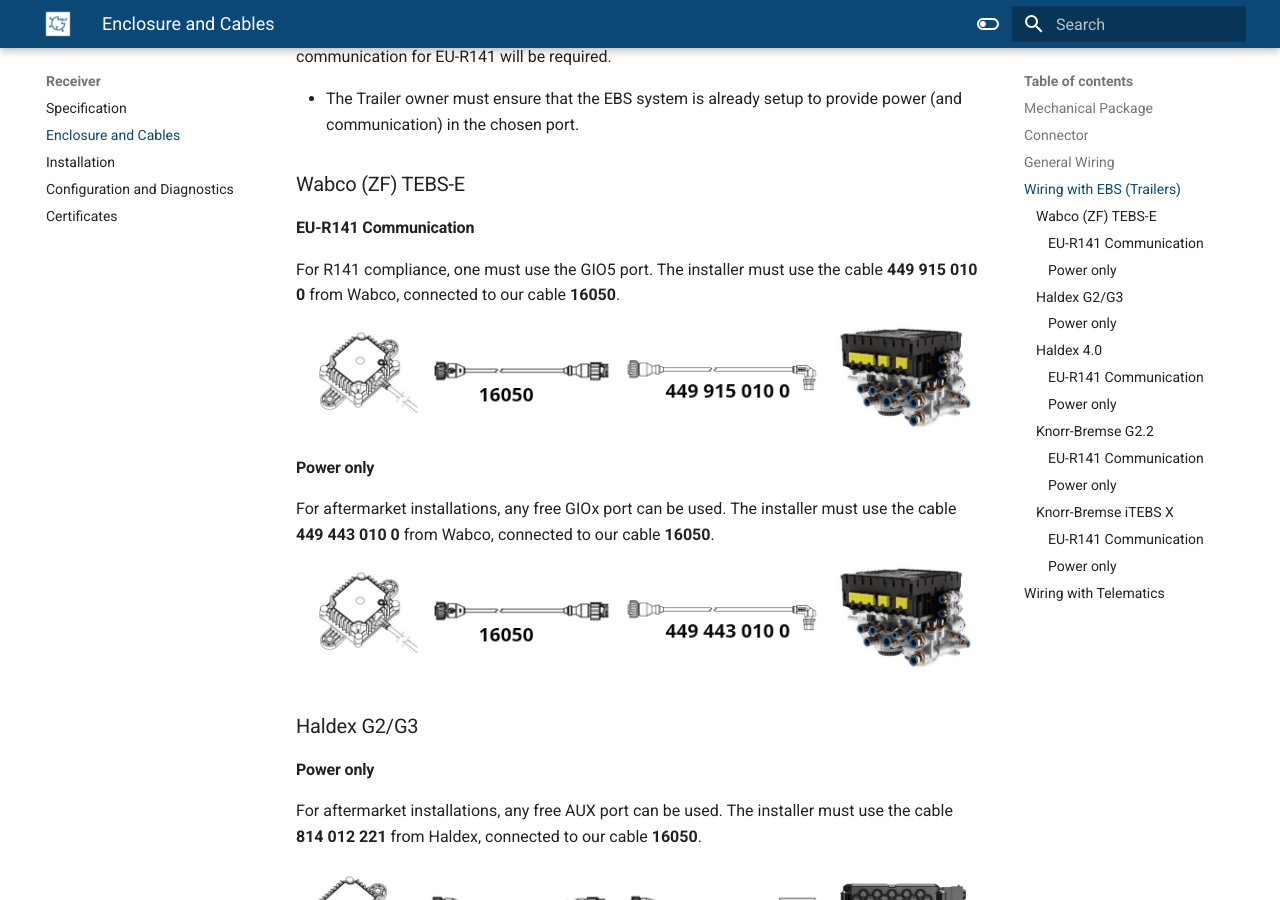
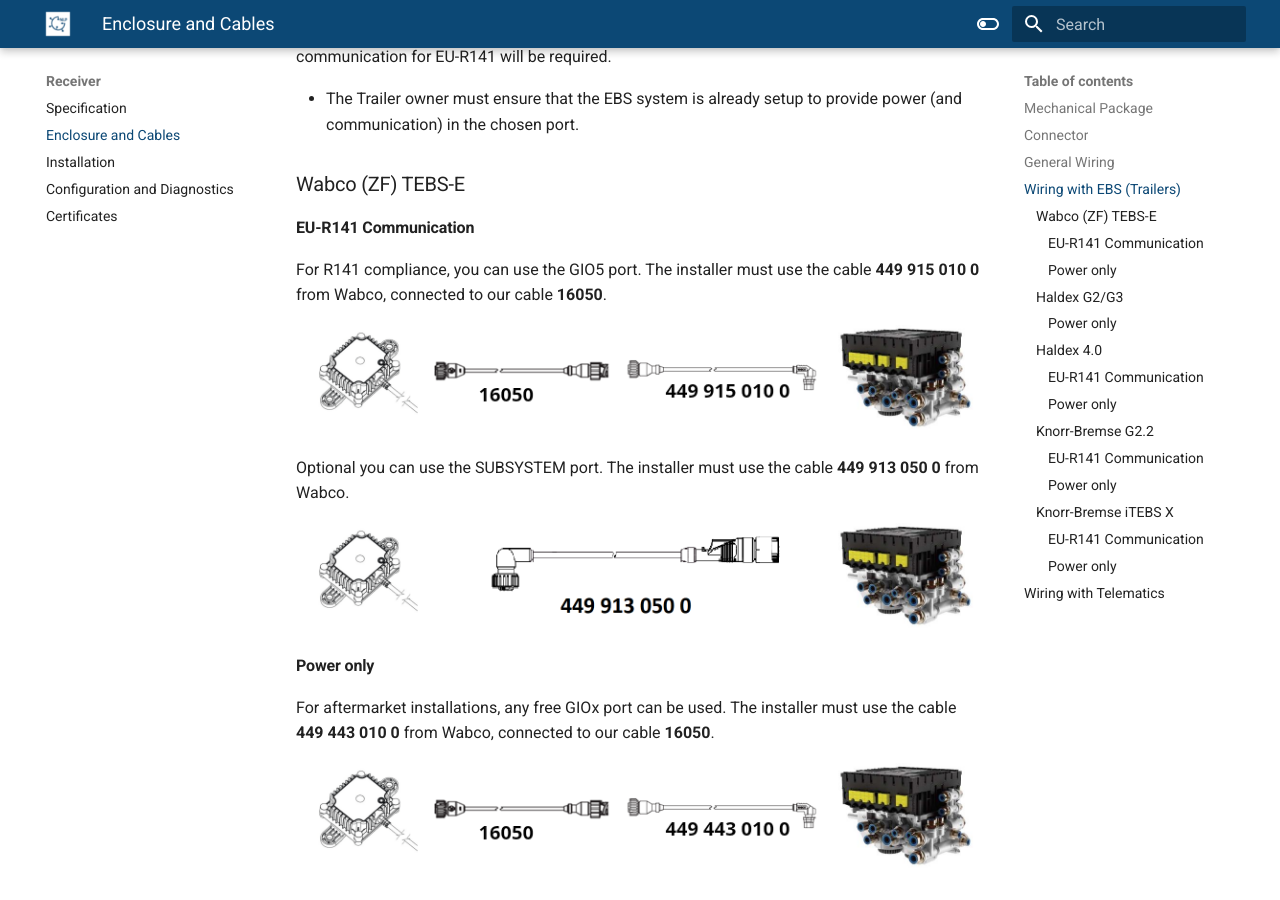
Before and after one commit to KorbiNeosens/nlp_installation_manual, an MkDocs documentation site: the page built from docs/receiver/receiver_enclosure.md, in a window 1280 px wide and 900 px high, scrolled down 2921 px. Built offline with MkDocs 1.6.1 and Material for MkDocs 9.7.7, drawn with Linux system fonts in a browser that asks for light colours.

```diff
--- a/docs/receiver/receiver_enclosure.md
+++ b/docs/receiver/receiver_enclosure.md
@@ -68,9 +68,13 @@ For Trailer installations is recommended to get power by connecting the transcei
 
 #### EU-R141 Communication
 
-For R141 compliance, one must use the GIO5 port. The installer must use the cable **449 915 010 0** from Wabco, connected to our cable **16050**.
+For R141 compliance, you can use the GIO5 port. The installer must use the cable **449 915 010 0** from Wabco, connected to our cable **16050**.
 
 ![Cable_Wabco](images/Wabco_Installation.png){ width="800px"}
+
+Optional you can use the SUBSYSTEM port. The installer must use the cable **449 913 050 0** from Wabco.
+
+![Cable_Wabco 2](images/Wabco_Installation2.png){ width="800px"}
 
 #### Power only
 
@@ -136,3 +140,5 @@ If the receiver will be installed with a Telematics box, please follow the guide
     - The NLP Receiver **must** still be supplied with the ignition signal (K15).
     - A fuse must be added to both power and ignition signals.
 - The Telematics unit does not have a CAN termination. A 120-Ohms termination resistor must be added to the cable as close as possible to the Telematics unit, between CAN High and Low (Telematics pins 4 and 5).
+
+![Wiring Telematics](images/wiring_telematics.png){ width="700px"}
```
Also changed, not shown: docs/receiver/images/Wabco_Installation2.png (added), docs/receiver/images/wiring_telematics.png (added).
